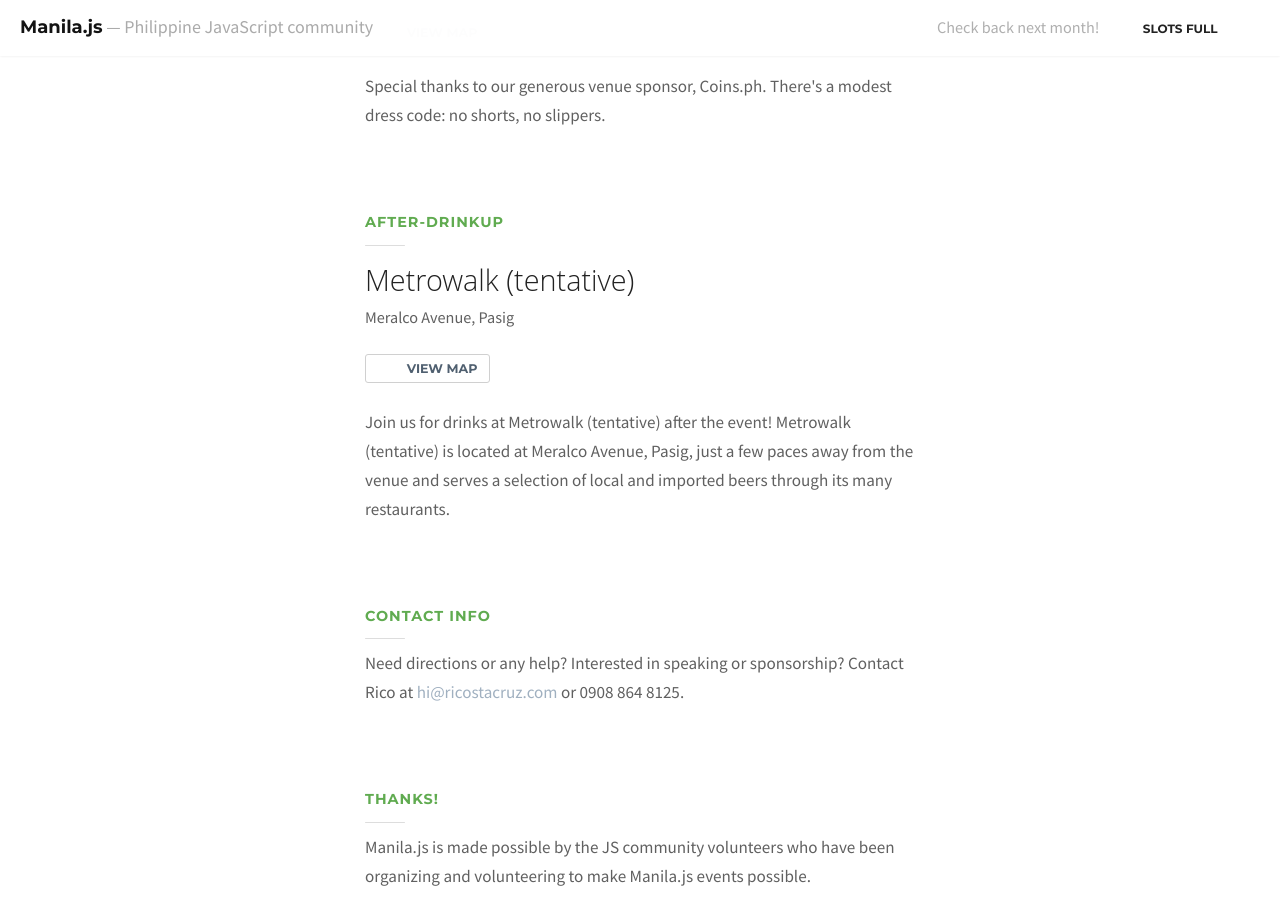
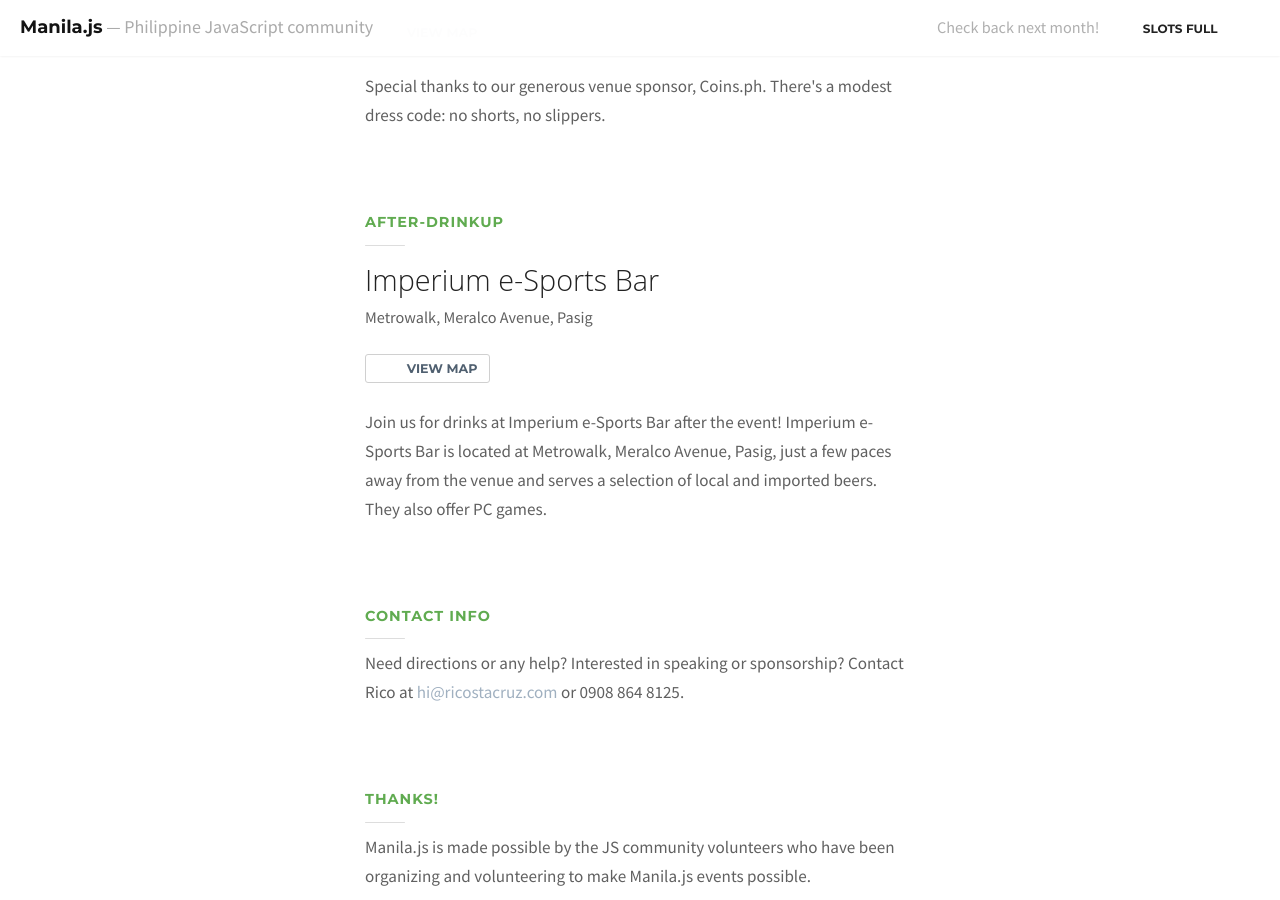
Before and after one commit to manilajs/manilajs.com, a Jekyll site: the page built from index.html, in a window 1280 px wide and 900 px high, scrolled down 2195 px. Built offline with Jekyll 4.4.1, drawn with Linux system fonts in a browser that asks for light colours; nearby versions of some CDN libraries; some web fonts are replaced.

Commit message:
Imperium.

```diff
--- a/_layouts/event.html
+++ b/_layouts/event.html
@@ -264,7 +264,7 @@
 
   <section class='venue-info'>
 
-    <section class='section content-section venue'>
+    <section class='section content-section venue' id="venue">
       <div class="in">
         <h3>Our venue is</h3>
         <div class='location'>
@@ -285,7 +285,7 @@
       </div>
     </section>
 
-    <section class='section content-section afterparty'>
+    <section class='section content-section afterparty' id="drinkup">
       <div class="in">
         <h3>After-drinkup</h3>
         <div class='location afterparty'>
@@ -294,7 +294,11 @@
           {% else %}
             <div class='icon placeholder'></div>
           {% endif %}
-          <h4>{{ page.drinkup.name }}</h4>
+          {% if page.drinkup.url %}
+            <h4><a href="{{ page.drinkup.url }}">{{ page.drinkup.name }}</a></h4>
+          {% else %}
+            <h4>{{ page.drinkup.name }}</h4>
+          {% endif %}
           <p class='address'>{{ page.drinkup.location }}</p>
           <a href='{{ page.drinkup.map }}' class='map' target='_blank'>View map</a>
         </div>
--- a/index.html
+++ b/index.html
@@ -39,10 +39,11 @@
     modest dress code: no shorts, no slippers.
 
 drinkup:
-  name: Metrowalk (tentative)
-  location: Meralco Avenue, Pasig
+  name: Imperium e-Sports Bar
+  location: Metrowalk, Meralco Avenue, Pasig
+  url: https://www.facebook.com/TheImperiumBar
   map: "https://www.google.com/maps/place/Elbow+Room+Metrowalk+Ortigas/@14.587482,121.064457,17z/data=!3m1!4b1!4m2!3m1!1s0x3397c86ca35585fb:0xa7055959e172e4ff"
-  serves: a selection of local and imported beers through its many restaurants
+  serves: a selection of local and imported beers. They also offer PC games
 
 speakers:
  - name: Mark Lacsamana
```
